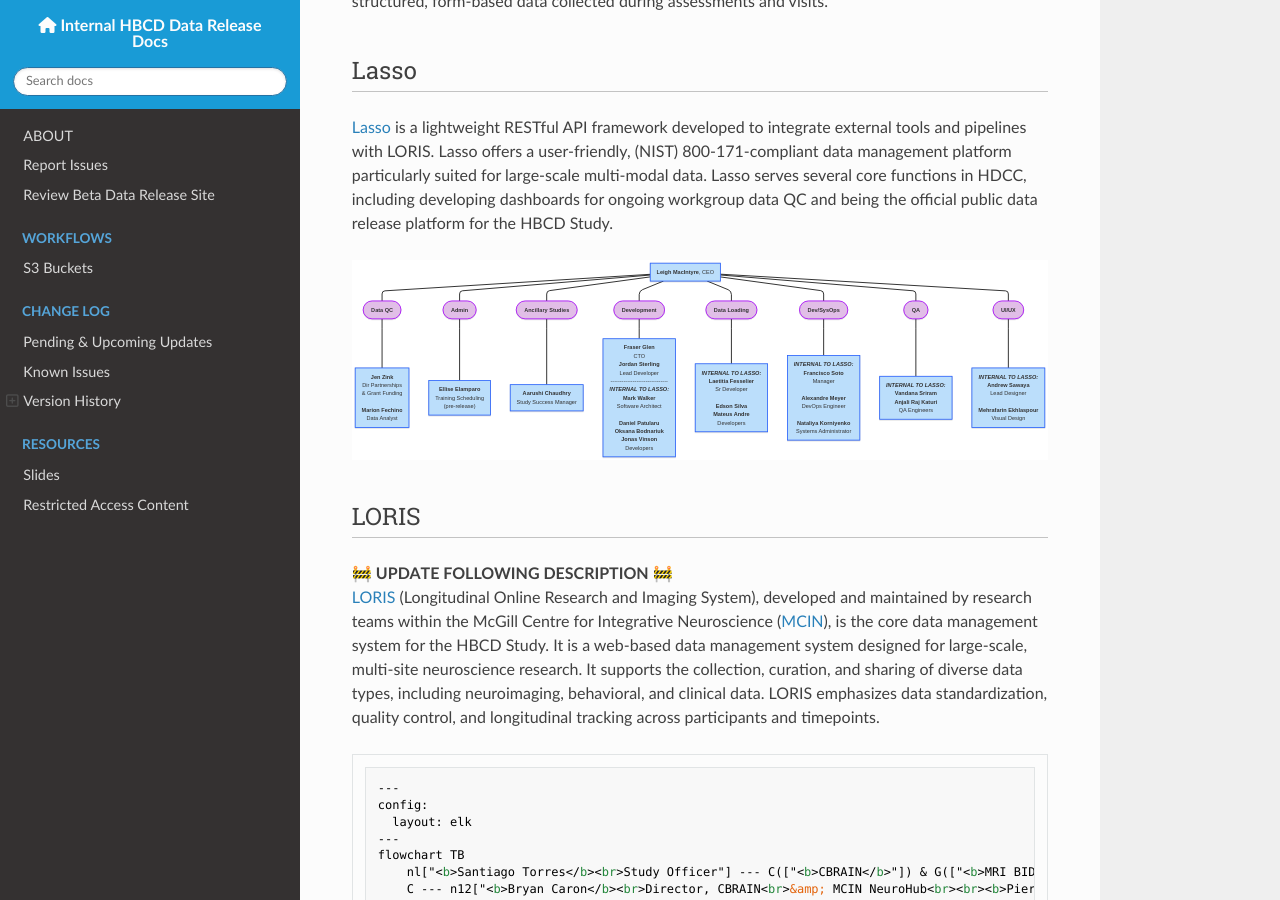
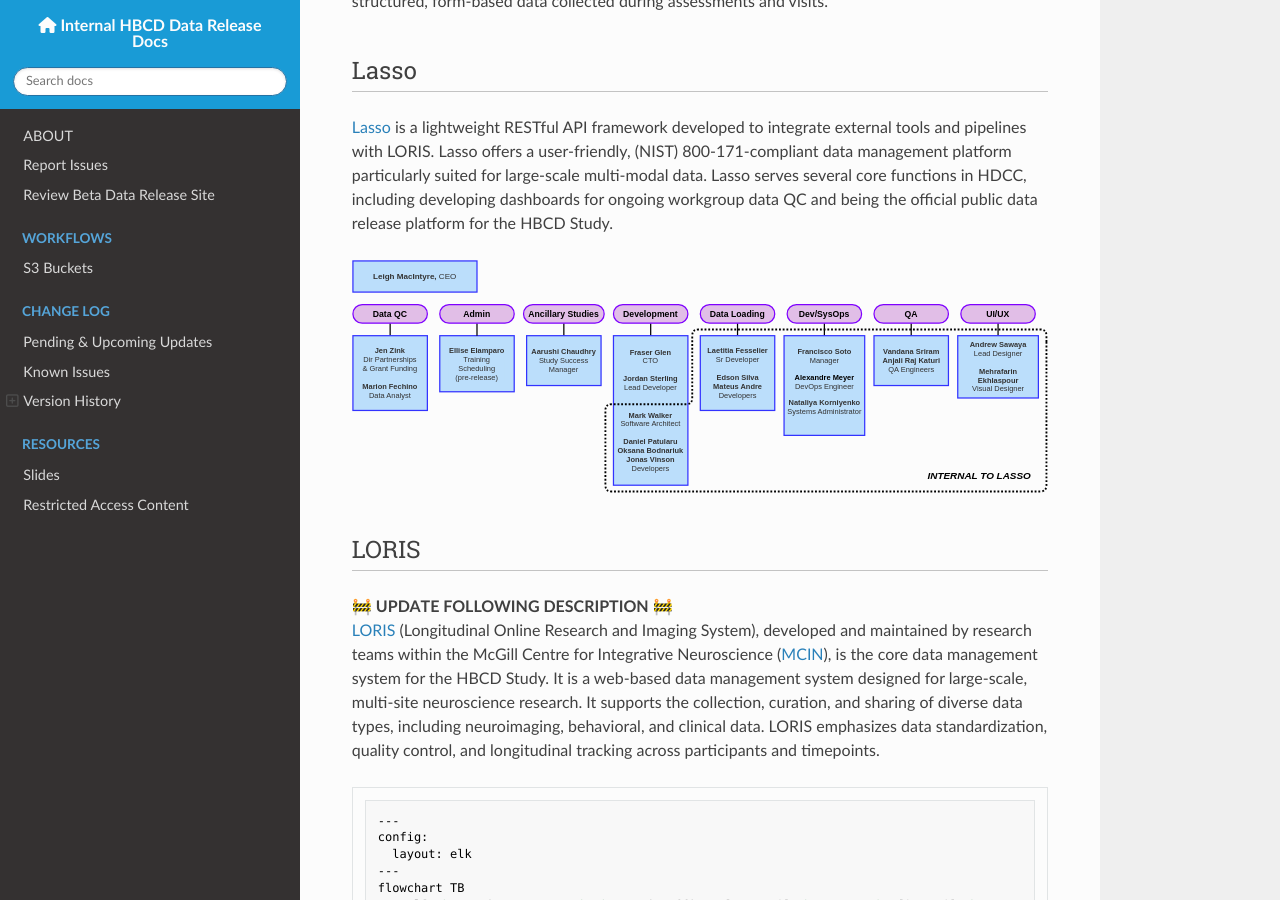
Before and after one commit to DCAN-Labs/hbcd-docs-internal, an MkDocs documentation site: the page built from docs/orgcharts.md, in a window 1280 px wide and 900 px high, scrolled down 2965 px. Built offline with MkDocs 1.6.1, drawn with Linux system fonts in a browser that asks for light colours; nearby versions of some CDN libraries.

Commit message:
fix lasso org chart

```diff
--- a/docs/orgcharts.md
+++ b/docs/orgcharts.md
@@ -126,9 +126,7 @@
 ## Lasso
 [Lasso](https://www.lassoinformatics.com/) is a lightweight RESTful API framework developed to integrate external tools and pipelines with LORIS. Lasso offers a user-friendly, (NIST) 800-171-compliant data management platform particularly suited for large-scale multi-modal data. Lasso serves several core functions in HDCC, including developing dashboards for ongoing workgroup data QC and being the official public data release platform for the HBCD Study.
 
-<div style="text-align: center;">
-  <img src="../lasso3.svg" alt="Lasso" width="110%" />
-</div>
+![](lasso2.svg)
 
 ## LORIS
 🚧 **UPDATE FOLLOWING DESCRIPTION** 🚧
```
Also changed, not shown: docs/lasso.svg (deleted), docs/lasso2.svg, docs/lasso3.svg (deleted).
